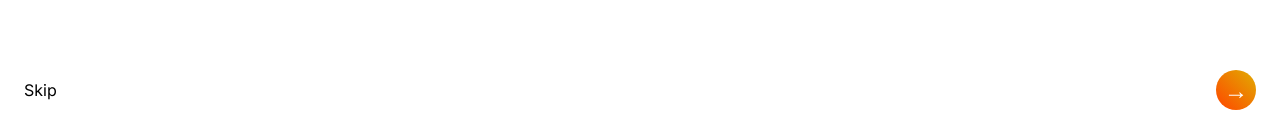
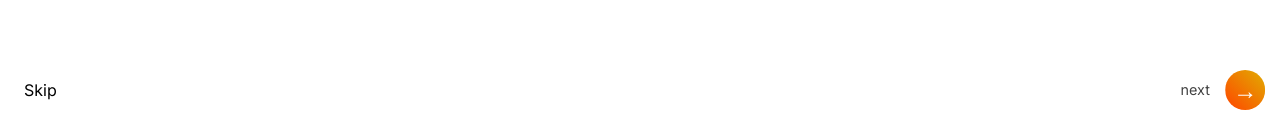
Before and after one commit to bulongo/bulongo.github.io, a Next.js app: page /signup in a window 1280 px wide. Shown: the part 662-797 px from the top of the page. Built offline with nearby package versions, Linux system fonts and the light colour scheme.

Commit message:
next button movement has been added

```diff
--- a/app/signup/page.module.css
+++ b/app/signup/page.module.css
@@ -66,7 +66,7 @@
   font-size: 0.9rem;
   bottom: 1.1rem;
   border-radius: 16px;
-  animation: bounce 4 1.3s;
+  animation: bounce infinite 1.7s;
   opacity: 0;
 }
 
@@ -104,6 +104,7 @@
   border-radius: 50%;
   font-size: 1.5rem;
   transition: 0.2s ease;
+  animation: bounce 1.7s infinite;
 }
 
 .btn {
@@ -120,4 +121,5 @@
   border-radius: 50%;
   font-size: 1.5rem;
   transition: 0.2s ease;
+  animation: bounce 1.7s infinite;
 }
```
